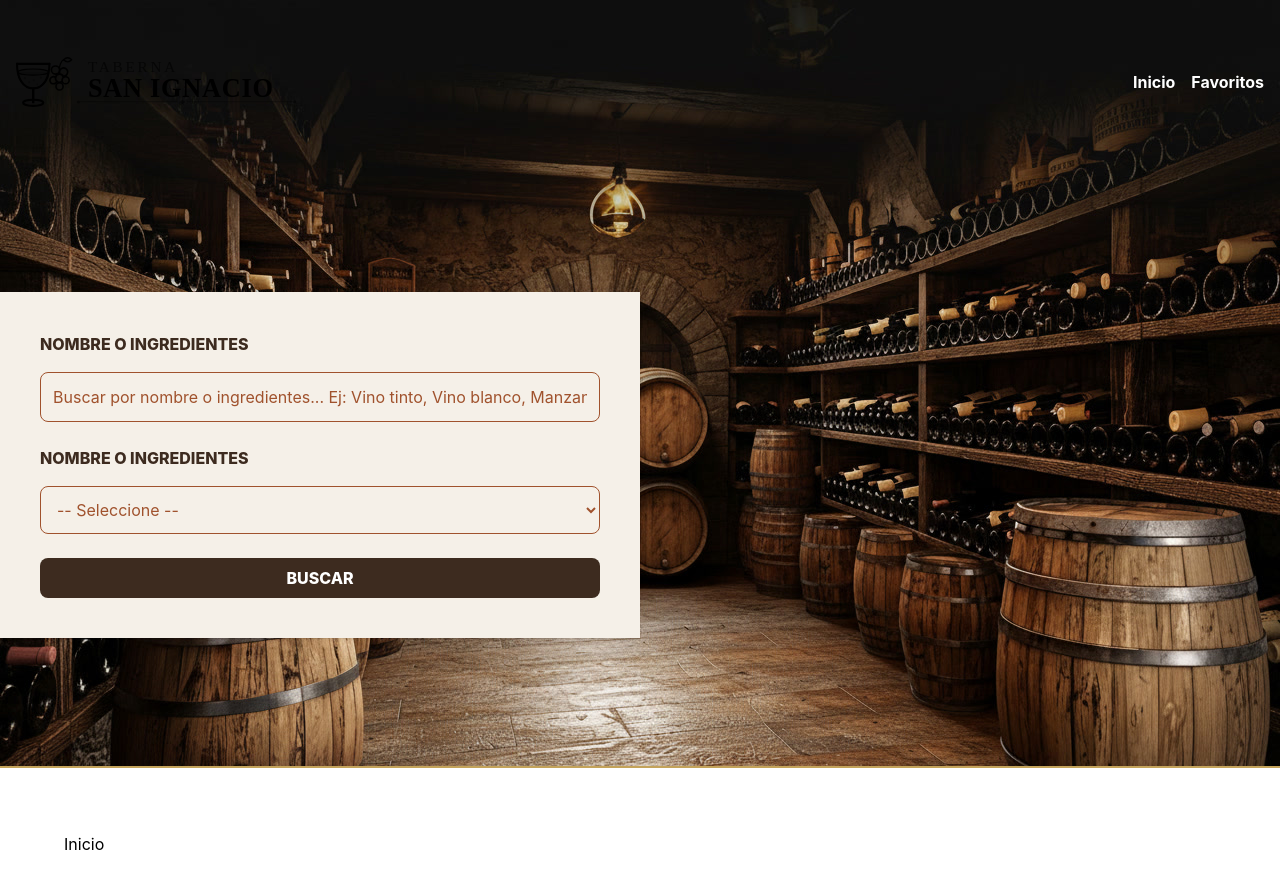
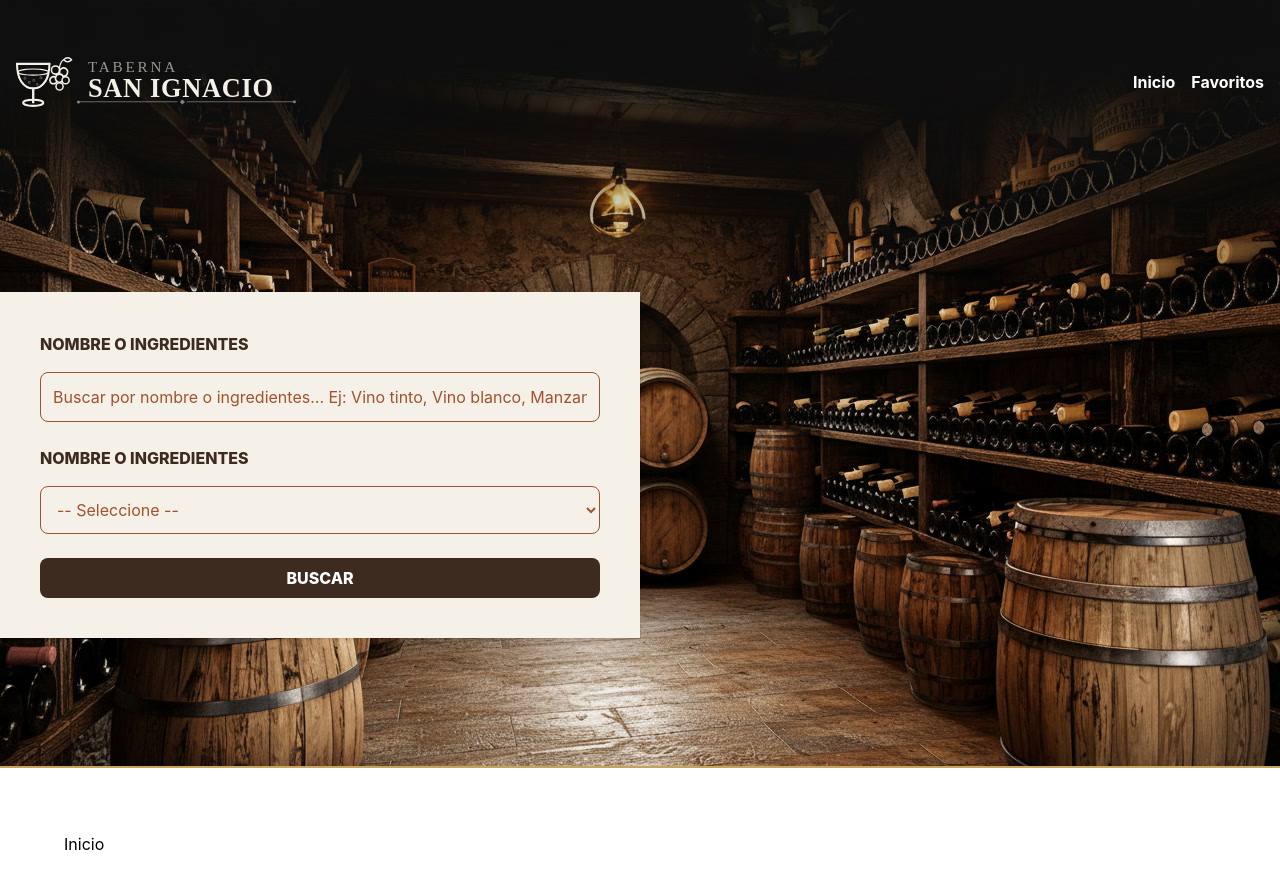
Before and after one commit to sergio635/vinos-react, a React (Vite) app: page / in a window 1280 px wide. Shown: the top 888 px of the page. Built offline with nearby package versions, Linux system fonts and the light colour scheme; no server answers.

Commit message:
Cambio de estilo del logo

```diff
--- a/src/components/Header.tsx
+++ b/src/components/Header.tsx
@@ -17,7 +17,7 @@ function Header() {
     <header className="bg-cover bg-center relative" style={{ backgroundImage: 'url(/images/header.jpg)'}}>
         <div className="container mx-auto flex justify-between items-center p-4">
             <div className="flex justify-between items-center">
-                <img src={Logo} alt="Logo" className="w-70 h-33 object-contain fill-cyan-50" />
+                <img src={Logo} alt="Logo" className="w-70 h-33 object-contain " />
              </div>
              <nav className="flex gap-4">
                 <Link to="/" className="text-white hover:text-[#C4A35A] font-bold">Inicio</Link>
```
Also changed, not shown: src/assets/logo.svg, 1 other file (tests, documents, lock files or other folders).
